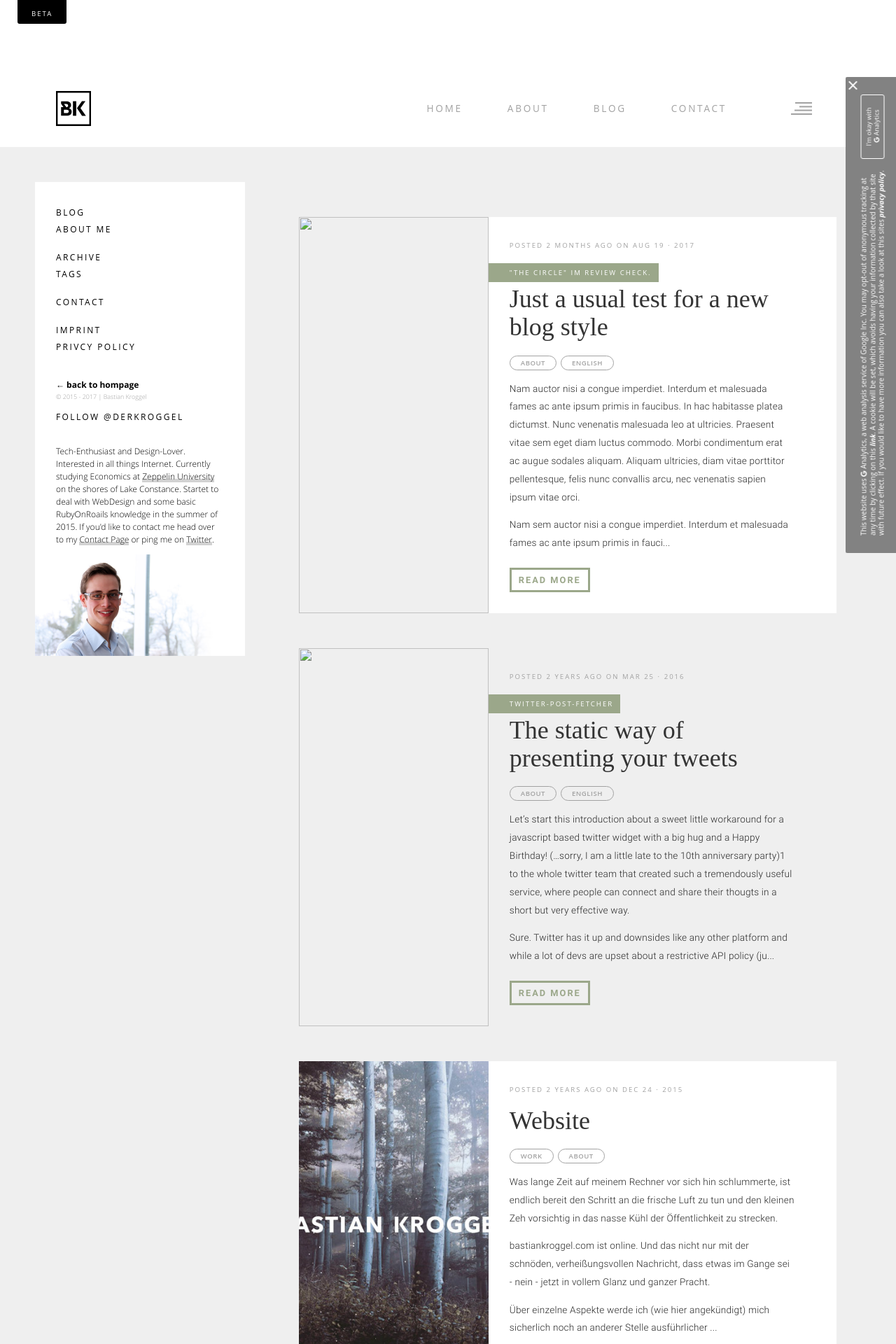
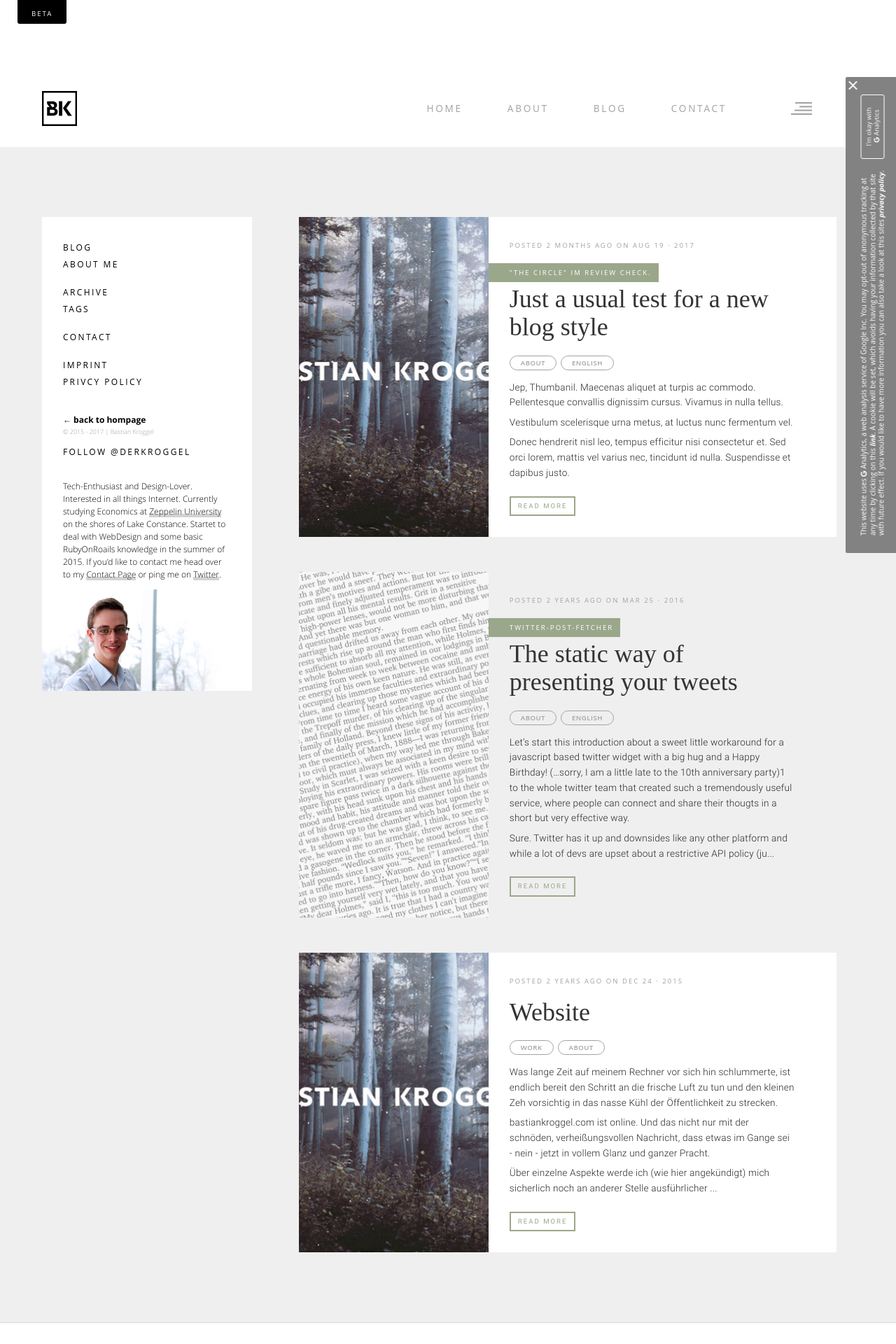
Before and after one commit to bkroggel/luzid, a Jekyll site: the page built from index.html, in a window 1280 px wide. Shown: the top 1920 px of the page at 70% size. Built offline with Jekyll 4.4.1, drawn with Linux system fonts in a browser that asks for light colours; nearby versions of some CDN libraries; some web fonts are replaced; the list of posts is cut into pages by our own code; comment, search, counter and statistics services are not loaded.

Commit message:
smaller improvements on blog cards, added placeholder pics for blogposts

```diff
--- a/_includes/blog/overview-posts/_excerpt.html
+++ b/_includes/blog/overview-posts/_excerpt.html
@@ -1,3 +1,7 @@
 <div class="blog-posts--content blog-posts--overview-content bk-blog-style">
-  <p>{{ post.content | strip_html | markdownify | truncate: 500 }}</p>
+  {% if post.thumbnail.overview %}
+    <p>{{ post.thumbnail.overview | markdownify }}</p>
+  {% else %}
+    <p>{{ post.content | strip_html | markdownify | truncate: 500 }}</p>
+  {% endif %}
 </div>
--- a/_includes/blog/overview-posts/_img-element.html
+++ b/_includes/blog/overview-posts/_img-element.html
@@ -1,3 +1,7 @@
 <div class="overview-img">
-  <img src="{{ post.thumbnail.img }}">
+  {% if post.thumbnail.img %}
+  <div class="thumbnail_img" style="background: url({{ post.thumbnail.img }}) no-repeat center"></div>
+  {% else %}
+  <div class="thumb_placeholder thumbnail_img"></div>
+  {% endif %}
 </div>
--- a/_posts/2017-08-19-Test for new Blog.md
+++ b/_posts/2017-08-19-Test for new Blog.md
@@ -6,6 +6,14 @@ date: 2017-08-19 20:54:54 +0200
 tags: [about, english]
 sign: true
 published: true
+thumbnail:
+  img: /assets/img/page/blog/2015/December/main-website.jpg
+  overview: |
+    Jep, Thumbanil. Maecenas aliquet at turpis ac commodo. Pellentesque convallis dignissim cursus. Vivamus in nulla tellus.
+
+    Vestibulum scelerisque urna metus, at luctus nunc fermentum vel.
+
+    Donec hendrerit nisl leo, tempus efficitur nisi consectetur et. Sed orci lorem, mattis vel varius nec, tincidunt id nulla. Suspendisse et dapibus justo.
 ---
 Nam auctor nisi a congue imperdiet. Interdum et malesuada fames ac ante ipsum primis in faucibus. In hac habitasse platea dictumst. Nunc venenatis malesuada leo at ultricies. Praesent vitae [sem](http://bastiankroggel.com) eget diam luctus commodo. Morbi condimentum erat ac augue sodales aliquam. *Aliquam* ultricies, diam vitae porttitor pellentesque, felis nunc convallis arcu, nec venenatis sapien ipsum vitae orci.
 {:.intro}
--- a/_sass/_typography.scss
+++ b/_sass/_typography.scss
@@ -118,6 +118,8 @@ a.blog-posts--title {
 
 .overview-posts .blog-posts--overview-content p {
   font-size: 0.85rem;
+  line-height: 1.6em;
+  margin: 0.5em 0;
 }
 
 // Tags Formatting
@@ -323,10 +325,11 @@ a.announcement_link {
 }
 
 .overview-posts .read_more-link a.link {
-  border: 3px solid $accent-color;
+  border: 2px solid $accent-color;
   padding: 5px 10px;
+  font-size: 0.6rem;
   color: $accent-color;
-  font-weight: 600;
+  font-weight: 400;
   margin-top: 15px;
 }
 
--- a/_sass/blog/_blog-font.scss
+++ b/_sass/blog/_blog-font.scss
@@ -62,6 +62,9 @@
   width: 70%;
   line-height: 1.4rem;
   position: relative;
+}
+
+.overview-posts .bk-sub_title h3 {
   left: -30px;
   padding-left: 30px;
 }
--- a/_sass/blog/_default.scss
+++ b/_sass/blog/_default.scss
@@ -90,7 +90,7 @@
     }
   };
   @include media-query($medium){
-    padding: 30px 120px 30px 80px;
+    padding: 30px 120px 30px 60px;
     width: auto;
     svg {
       width: 50px;
@@ -160,10 +160,24 @@
   }
   .overview-img {
     width: calc(40%);
+    background: rgba(255,255,255,.5);
     img {
       object-fit: cover;
       width: 100%;
       height: 100%;
+    }
+    .thumbnail_img {
+      background-size: cover;
+      height: 100%;
+      width: 100%;
+    }
+    .thumb_placeholder {
+      opacity: 0.5;
+      background: url('img/dev/thumb_placeholder.png') no-repeat center;
+      background-size: cover;
+    }
+    img[src=""] {
+      display: none;
     }
   }
   h1.posts-title {
@@ -395,8 +409,8 @@
   @include media-query($medium) {
     flex-direction: row;
     height: auto;
-    width: 300px;
-    margin: 50px auto auto 50px;
+    max-width: 300px;
+    margin: 100px 20px auto 60px;
   }
 }
 
```
Also changed, not shown: assets/img/dev/thumb_placeholder.png (added).
